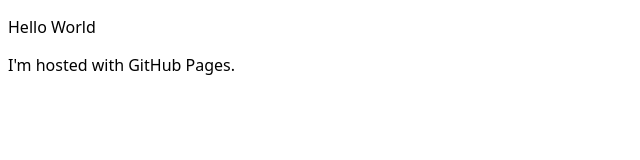
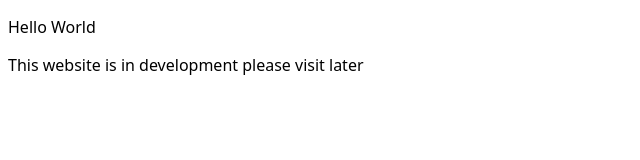
Before and after one commit to isaboied/isaboied.github.io, a plain HTML site: page index.html in a window 1280 px wide. Shown: the whole page, without its empty margins (0-640 px from the left). Drawn offline with Linux system fonts and the light colour scheme.

Commit message:
updated index

```diff
--- a/index.html
+++ b/index.html
@@ -11,6 +11,6 @@
     </style>
 <body>
 <p>Hello World</p>
-<p>I'm hosted with GitHub Pages.</p>
+<p>This website is in development please visit later</p>
 </body>
 </html>
```
